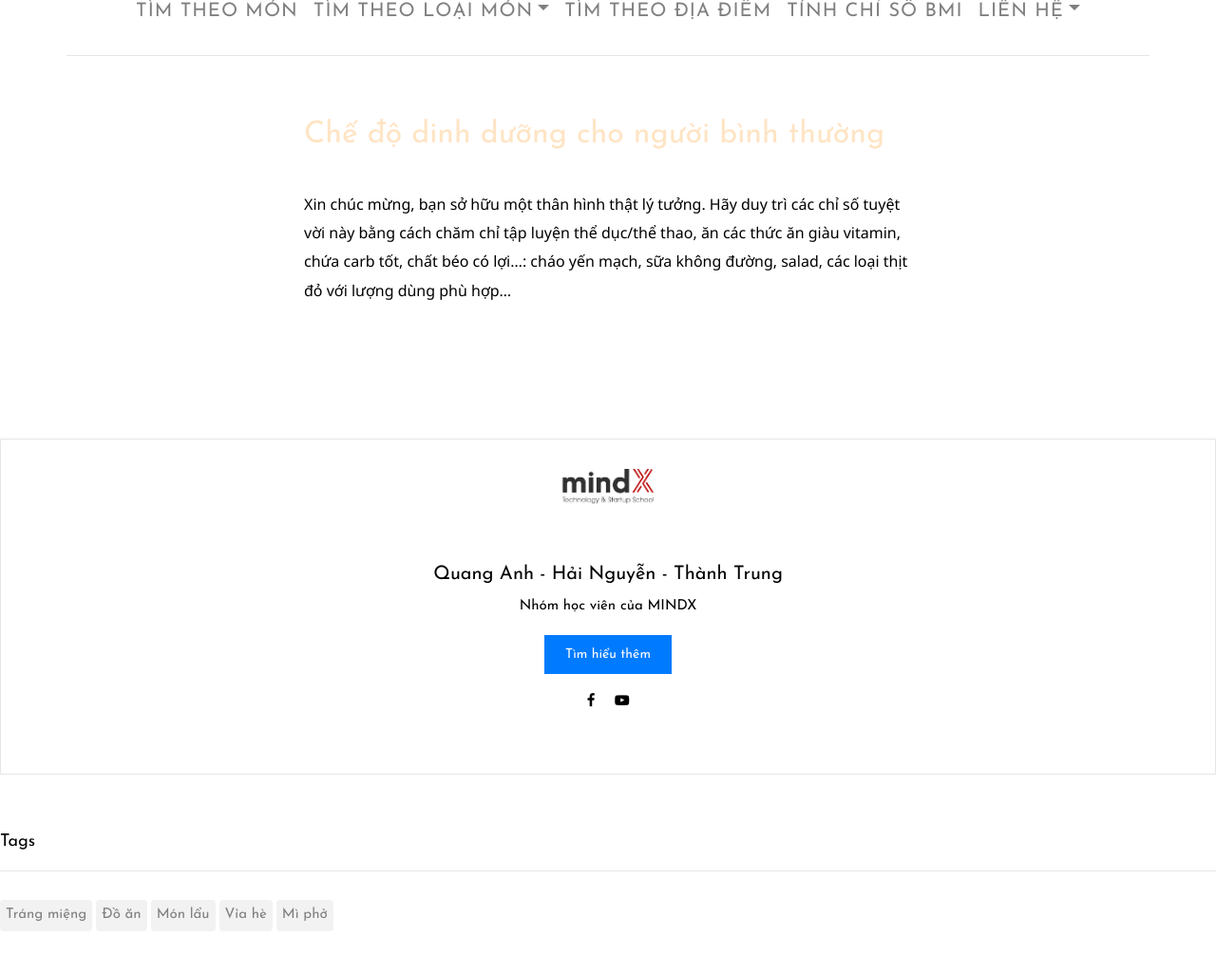
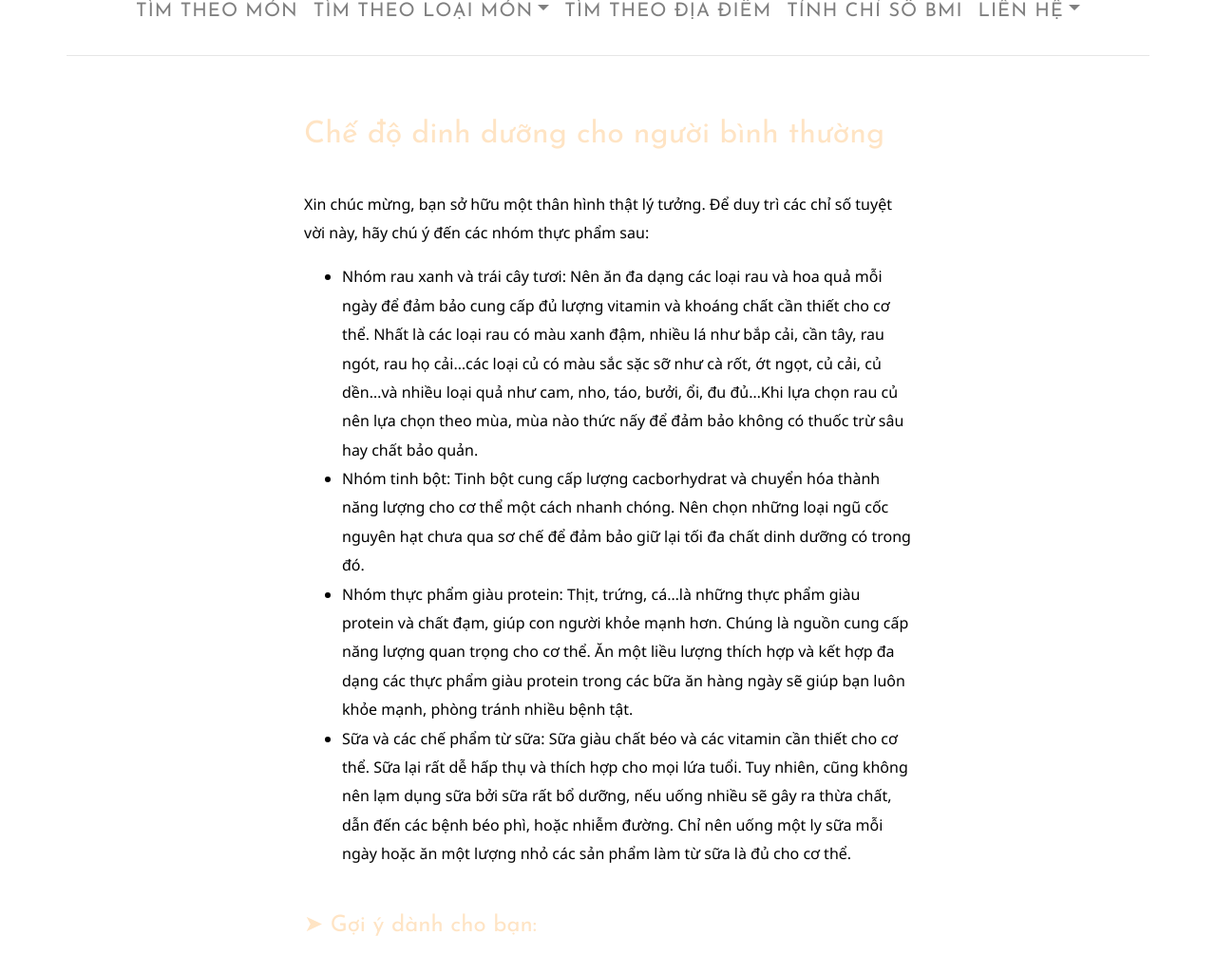
Before and after one commit to ntttrung1210/HATfood, a Flask app: page /bmi/normal in a window 1280 px wide. Shown: the part 257-1282 px from the top of the page at 95% size. Run offline with Flask 2, Linux system fonts and the light colour scheme; some libraries are stand-ins or nearby versions.

Commit message:
Update normal.html

```diff
--- a/templates/normal.html
+++ b/templates/normal.html
@@ -1,7 +1,7 @@
 <!doctype html>
 <html lang="en">
   <head>
-    <title>HATfood&mdash; Good for health!</title>
+    <title>Colorlib HATfood  &mdash; Minimal Blog Template</title>
     <meta charset="utf-8">
     <meta name="viewport" content="width=device-width, initial-scale=1, shrink-to-fit=no">
 
@@ -61,7 +61,7 @@
             <ul class="navbar-nav mx-auto">
 
               <li class="nav-item">
-                <a class="nav-link" href="/search_by_food">Tìm theo món</a>
+                <a class="nav-link" href="../templates/category.html">Tìm theo món</a>
               </li>
 
               <li class="nav-item dropdown">
@@ -108,7 +108,20 @@
     <h2 style="color:bisque">Chế độ dinh dưỡng cho người bình thường</h2>
     <br>
     <p>
-    Xin chúc mừng, bạn sở hữu một thân hình thật lý tưởng. Hãy duy trì các chỉ số tuyệt vời này bằng cách chăm chỉ tập luyện thể dục/thể thao, ăn các thức ăn giàu vitamin, chứa carb tốt, chất béo có lợi…: cháo yến mạch, sữa không đường, salad, các loại thịt đỏ với lượng dùng phù hợp…
+    Xin chúc mừng, bạn sở hữu một thân hình thật lý tưởng. Để duy trì các chỉ số tuyệt vời này, hãy chú ý đến các nhóm thực phẩm sau:
+    <ul type="disc">
+      <li>Nhóm rau xanh và trái cây tươi: Nên ăn đa dạng các loại rau và hoa quả mỗi ngày để đảm bảo cung cấp đủ lượng vitamin và khoáng chất cần thiết cho cơ thể. Nhất là các loại rau có màu xanh đậm, nhiều lá như bắp cải, cần tây, rau ngót, rau họ cải…các loại củ có màu sắc sặc sỡ như cà rốt, ớt ngọt, củ cải, củ dền…và nhiều loại quả như cam, nho, táo, bưởi, ổi, đu đủ…Khi lựa chọn rau củ nên lựa chọn theo mùa, mùa nào thức nấy để đảm bảo không có thuốc trừ sâu hay chất bảo quản. </li>
+      <li>Nhóm tinh bột: Tinh bột cung cấp lượng cacborhydrat và chuyển hóa thành năng lượng cho cơ thể một cách nhanh chóng. Nên chọn những loại ngũ cốc nguyên hạt chưa qua sơ chế để đảm bảo giữ lại tối đa chất dinh dưỡng có trong đó.</li>
+      <li>Nhóm thực phẩm giàu protein: Thịt, trứng, cá…là những thực phẩm giàu protein và chất đạm, giúp con người khỏe mạnh hơn. Chúng là nguồn cung cấp năng lượng quan trọng cho cơ thể. Ăn một liều lượng thích hợp và kết hợp đa dạng các thực phẩm giàu protein trong các bữa ăn hàng ngày sẽ giúp bạn luôn khỏe mạnh, phòng tránh nhiều bệnh tật. </li>
+      <li>Sữa và các chế phẩm từ sữa: Sữa giàu chất béo và các vitamin cần thiết cho cơ thể. Sữa lại rất dễ hấp thụ và thích hợp cho mọi lứa tuổi. Tuy nhiên, cũng không nên lạm dụng sữa bởi sữa rất bổ dưỡng, nếu uống nhiều sẽ gây ra thừa chất, dẫn đến các bệnh béo phì, hoặc nhiễm đường. Chỉ nên uống một ly sữa mỗi ngày hoặc ăn một lượng nhỏ các sản phẩm làm từ sữa là đủ cho cơ thể. </li>
+    </ul>
+    <br>
+    <h4 style="color:bisque">&#10148; Gợi ý dành cho bạn:</h4>
+    <br>
+    <iframe src="https://youtube.com/embed/2UIbZva1Mho"></iframe>
+    <iframe src="https://youtube.com/embed/ZOKViKrJZFo"></iframe>
+    <iframe src="https://youtube.com/embed/vLUIXHbsZKs"></iframe>
+    <iframe src="https://youtube.com/embed/bd1JagSjdgo"></iframe>
     </p>
     <br>
     <br>
@@ -123,16 +136,17 @@
 
 
 
+
 <div class="sidebar-box">
     <div class="bio text-center">
-        <img src="../static/images/person_1.jpg" alt="Image Placeholder" class="img-fluid">
+      <img src="../static/images/img_1.jpg" alt="Image Placeholder" class="img-fluid">
       <div class="bio-body">
         <h2>Quang Anh - Hải Nguyễn - Thành Trung</h2>
         <p>Nhóm học viên của MINDX</p>
-          <p><a href="https://mindx.edu.vn/students" class="btn btn-primary btn-sm">Tìm hiểu thêm</a></p>
+        <p><a href="#" class="btn btn-primary btn-sm">Tìm hiểu thêm</a></p>
         <p class="social">
-            <a href="https://www.facebook.com/MindX.School/" class="p-2"><span class="fa fa-facebook"></span></a>
-            <a href="https://mindx.edu.vn/" class="p-2"><span class="fa fa-youtube-play"></span></a>
+          <a href="#" class="p-2"><span class="fa fa-facebook"></span></a>
+          <a href="#" class="p-2"><span class="fa fa-youtube-play"></span></a>
         </p>
       </div>
     </div>
```
Lines whose indentation alone changed are shown as unchanged.
